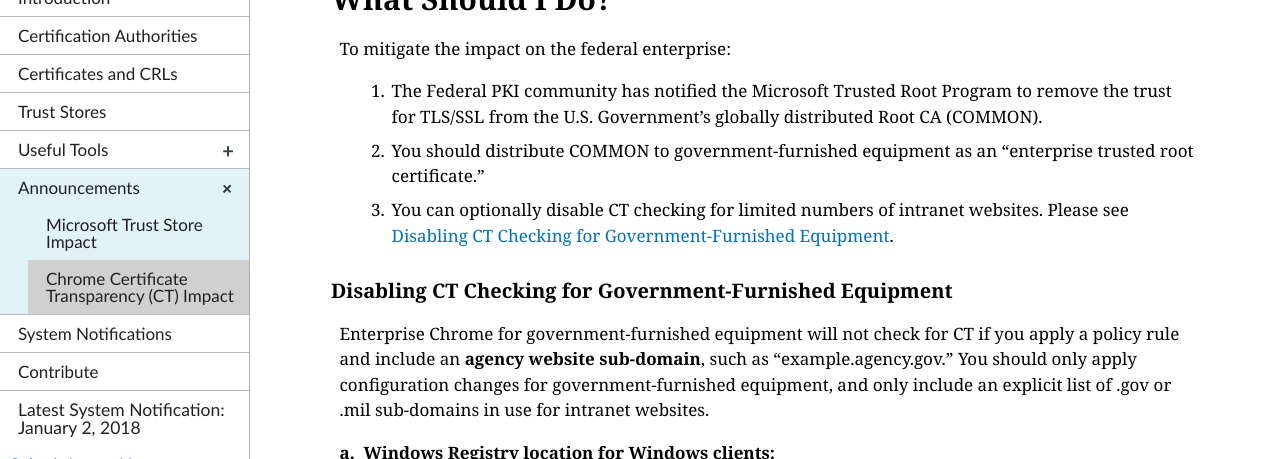
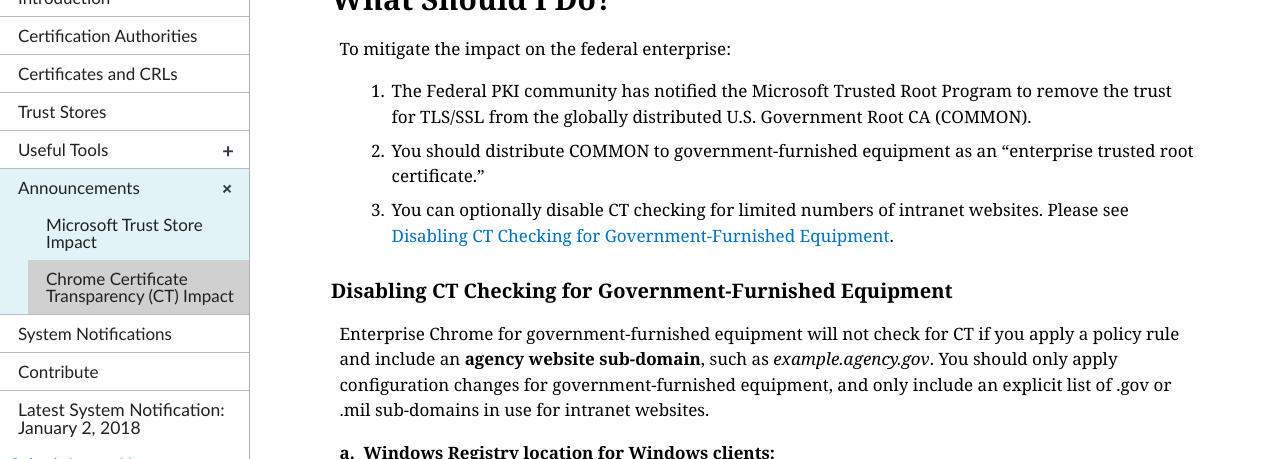
Before and after one commit to GSA/fpki-guides, a Jekyll site: the page built from _announcements/02_google_ct.md, in a window 1280 px wide and 1400 px high, scrolled down 1399 px. Shown: the part 181-640 px from the top of the window. Built offline with Jekyll 4.4.1, drawn with Linux system fonts in a browser that asks for light colours; nearby versions of some CDN libraries; library files that are not in the unit come from our copies; part of the change alters nothing that is shown; some of the changed text lies outside the part shown.

````diff
--- a/_announcements/02_google_ct.md
+++ b/_announcements/02_google_ct.md
@@ -20,27 +20,27 @@ Upcoming changes to Google Chrome could impact your agency. In April 2018, Googl
 ## What Will Be Impacted?
 <!--Should we say that when the FPKI removes the trust bit for COMMON from the Microsoft trust store, the Google CT problem will go away for Windows users?-->
 The Microsoft and Apple trust stores currently distribute the U.S. Government Root CA (Federal Common Policy CA [COMMON]) certificate. This means that a user of a Windows, Apple, or Chrome Operating System who also uses a Chrome browser will receive an error when browsing to an intranet website using an Federal PKI CA-issued, TLS/SSL certificate. A government user will receive an error on government-furnished equipment if all of the following are true:
-
+<!--Does Chrome OS also rely on MS and Apple trust stores' Root CA certificates to confirm the trustworthiness of SSL/TLS certificates that validate to COMMON?--->
 1. Using a Chrome browser
 2. Using Window OS, MacOS, Chrome OS, or Apple iOS device
-<!--Does Chrome OS also rely on MS and Apple trust stores' Root CA certificates to confirm the trustworthiness of SSL/TLS certificates that validate to COMMON?  Chromium Projects say the root certificate policy for Chrome OS is forthcoming but I couldn't find anything published yet.--->
-2. Browsing to an website with a TLS/SSL certificate that validates to COMMON
-3. The TLS/SSL certificate was issued after April 30, 2018
+3. Browsing to an website with a TLS/SSL certificate that validates to COMMON
+4. The TLS/SSL certificate was issued after April 30, 2018
 
 ![Chrome Error Screen]({{site.baseurl}}/img/google_ct_hot_topic_error.png){:style="width:55%;float:center;"}
 
 **Chrome Error Screen Example**
 
 ## What Should I Do?
+
 To mitigate the impact on the federal enterprise:
 
-1. The Federal PKI community has notified the Microsoft Trusted Root Program to remove the trust for TLS/SSL from the U.S. Government's globally distributed Root CA (COMMON).
+1. The Federal PKI community has notified the Microsoft Trusted Root Program to remove the trust for TLS/SSL from the globally distributed U.S. Government Root CA (COMMON).
 2. You should distribute COMMON to government-furnished equipment as an "enterprise trusted root certificate."
 3. You can optionally disable CT checking for limited numbers of intranet websites. Please see [Disabling CT Checking for Government-Furnished Equipment](#disabling-ct-checking-for-government-furnished-equipment).
 
 ### Disabling CT Checking for Government-Furnished Equipment
 
-Enterprise Chrome for government-furnished equipment will not check for CT if you apply a policy rule<!--via group policy object?--> and include an **agency website sub-domain**, such as "example.agency.gov."   You should only apply configuration changes for government-furnished equipment, and only include an explicit list of .gov or .mil sub-domains in use for intranet websites.
+Enterprise Chrome for government-furnished equipment will not check for CT if you apply a policy rule<!--via group policy object?--> and include an **agency website sub-domain**, such as _example.agency.gov_. You should only apply configuration changes for government-furnished equipment, and only include an explicit list of .gov or .mil sub-domains in use for intranet websites.
 
 **a.&nbsp;&nbsp;Windows Registry location for Windows clients:**<br>
 
@@ -68,8 +68,7 @@ For _Preference Name_, _CertificateTransparencyEnforcementDisabledForUrls_, add
      <string>.example.agency.gov</string>
    </array>
    ```
-<!--Deleted Andoid instruction-->
-
+<!--Deleted Android instruction-->
 ## Frequently Asked Questions
 
 ### 1. Will Chrome's use of CT impact my agency's internal, only locally trusted CA TLS/SSL certificates?
@@ -84,21 +83,21 @@ Chrome's CT change has been planned and incrementally implemented for over two y
 - Allowing domain owners to identify mistakenly or maliciously issued certificates
 
 ### 3. How do I know whether my website is compliant with CT?
-<!--Will try to validate with Ken that this is what exactly appears. I couldn't find the "Settings->More Tools" option under Chrome Settings and so couldn't find the "Developer Tools"-->
-1. Open Chrome and browse to your website.<!--Won't you know that the website is compliant because you won't get a 404 error when you browse to it anymore?-->
+<!--Won't you know that the website is compliant because you won't get a 404 error when you browse to it anymore?-->
+1. Open Chrome v64 and browse to your website.
 2. In Chrome, go to **Settings->More Tools**.
-3. Open the **Developer Tools** panel:
+3. Open the **DevTools** panel:
 > Windows: `CTRL + Shift + "i"`<br>
-> MacOS: `Apple key + Shift + "i"`
-3. Select the **Security** tab.
-4. Refresh the website page and click on the website under the **Main origin** column.
-5. If the certificate is compliant, it will display the CT log details.
+> MacOS: `Apple key + Shift + "i"`<br>
+4. Select the **Security** tab.
+5. Refresh the website page and click on the website under the **Main origin** column.
+6. If the certificate is compliant, it will display the CT log details.
 
 ## Additional Resources
-<!--We could also reference RFC 6962, "Certificate Transparency," June 2013?-->
+<!--Reference also RFC 6962, "Certificate Transparency," June 2013?-->
 [What is Certificate Transparency](https://www.certificate-transparency.org/){:target="_blank"}
 [Certificate Transparency--Resources for Site Owners](https://sites.google.com/site/certificatetransparency/resources-for-site-owners){:target="_blank"}
 [Certificate Transparency Announcement](https://groups.google.com/a/chromium.org/forum/#!topic/ct-policy/78N3SMcqUGw){:target="_blank"}
-[How to Disable in Enterprise Chrome](http://www.chromium.org/administrators/policy-list-3#CertificateTransparencyEnforcementDisabledForUrls){:target="_blank"}
+[How to Disable CT in Enterprise Chrome](http://www.chromium.org/administrators/policy-list-3#CertificateTransparencyEnforcementDisabledForUrls){:target="_blank"}
 [Chrome Policy Templates](https://www.chromium.org/administrators/policy-templates){:target="_blank"}
 [Example of Valid CT Certificate Record in Chrome](https://www.certificate-transparency.org/certificate-transparency-in-chrome)
````
